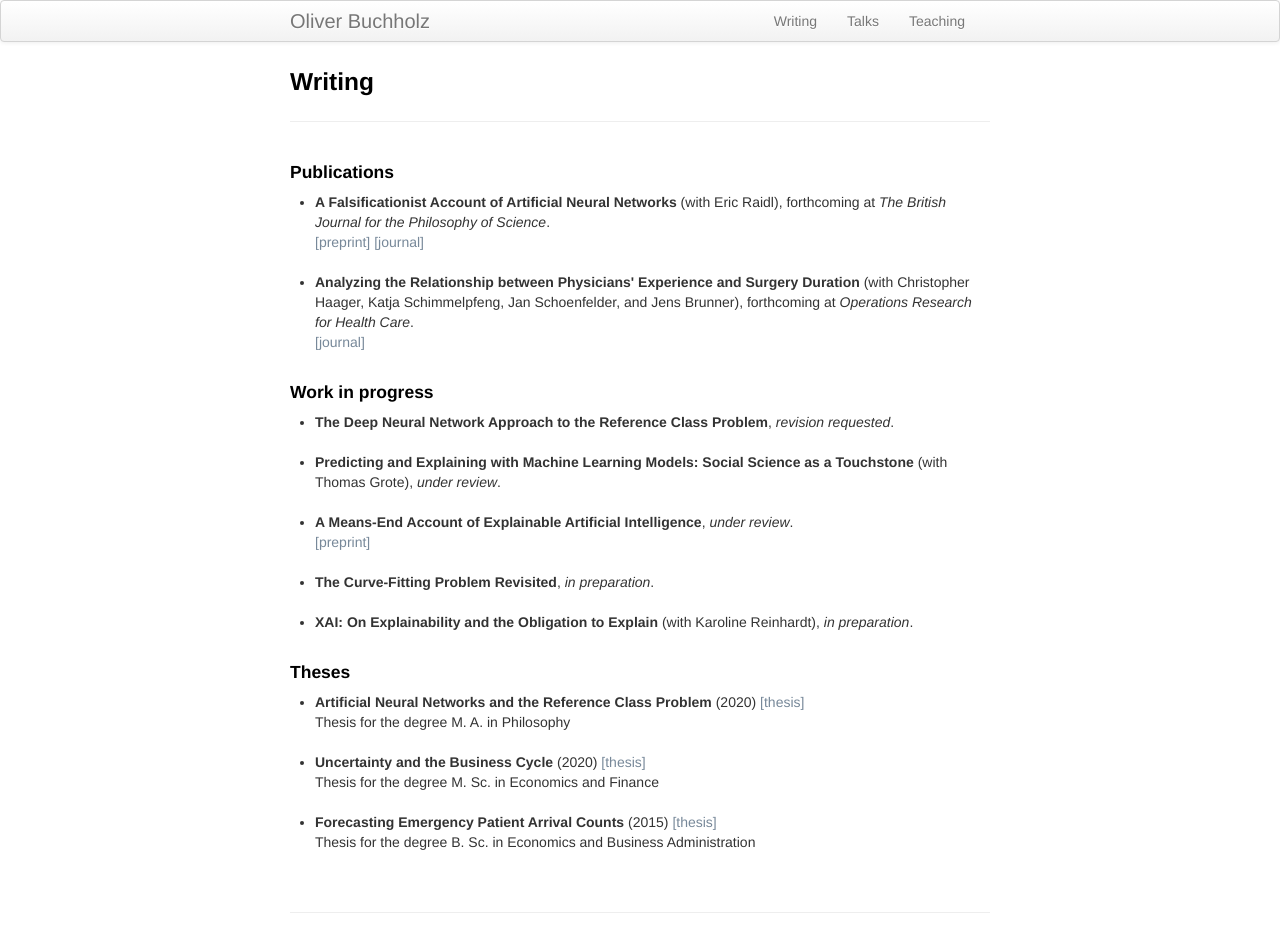
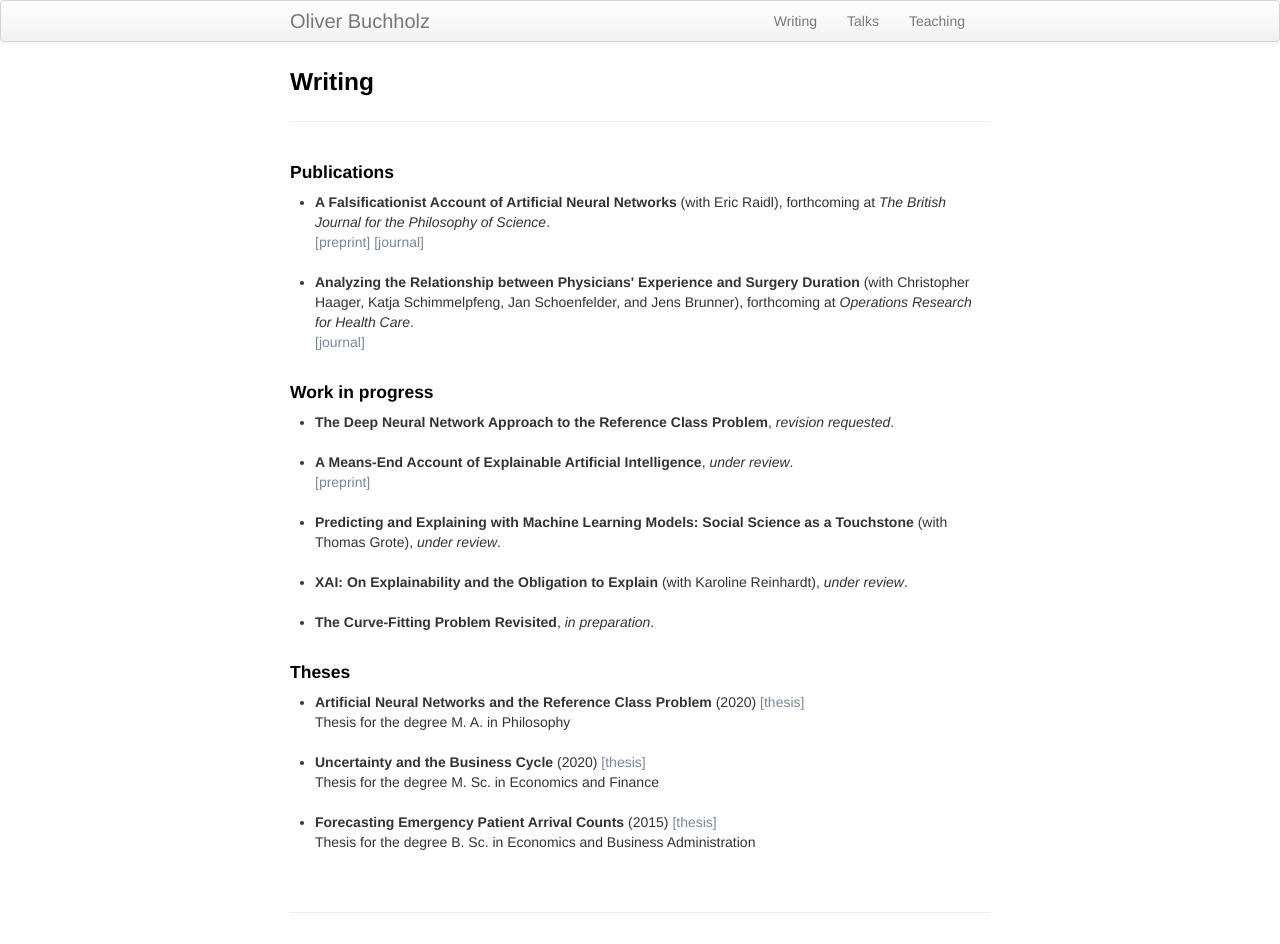
Before and after one commit to oliverbuchholz/oliverbuchholz.github.io, a Jekyll site: the page built from pages/writing.md, in a window 1280 px wide. Built offline with Jekyll 4.4.1, drawn with Linux system fonts in a browser that asks for light colours.

Commit message:
Changed ethics paper to under review

```diff
--- a/pages/writing.md
+++ b/pages/writing.md
@@ -20,16 +20,16 @@ description: Oliver Buchholz | Writing
 <li><b>The Deep Neural Network Approach to the Reference Class Problem</b>, <i>revision requested</i>.<br><br>
 </li>
 
+<li><b>A Means-End Account of Explainable Artificial Intelligence</b>, <i>under review</i>.<br><a href= "https://arxiv.org/abs/2208.04638" target= "_blank">[preprint]</a><br><br>
+</li>
+
 <li><b>Predicting and Explaining with Machine Learning Models: Social Science as a Touchstone</b> (with Thomas Grote), <i>under review</i>.<br><br>
 </li>
 
-<li><b>A Means-End Account of Explainable Artificial Intelligence</b>, <i>under review</i>.<br><a href= "https://arxiv.org/abs/2208.04638" target= "_blank">[preprint]</a><br><br>
+<li><b>XAI: On Explainability and the Obligation to Explain</b> (with Karoline Reinhardt), <i>under review</i>.<br><br>
 </li>
 
 <li><b>The Curve-Fitting Problem Revisited</b>, <i>in preparation</i>.<br><br>
-</li>
-
-<li><b>XAI: On Explainability and the Obligation to Explain</b> (with Karoline Reinhardt), <i>in preparation</i>.<br><br>
 </li>
 </ul>
 
```
